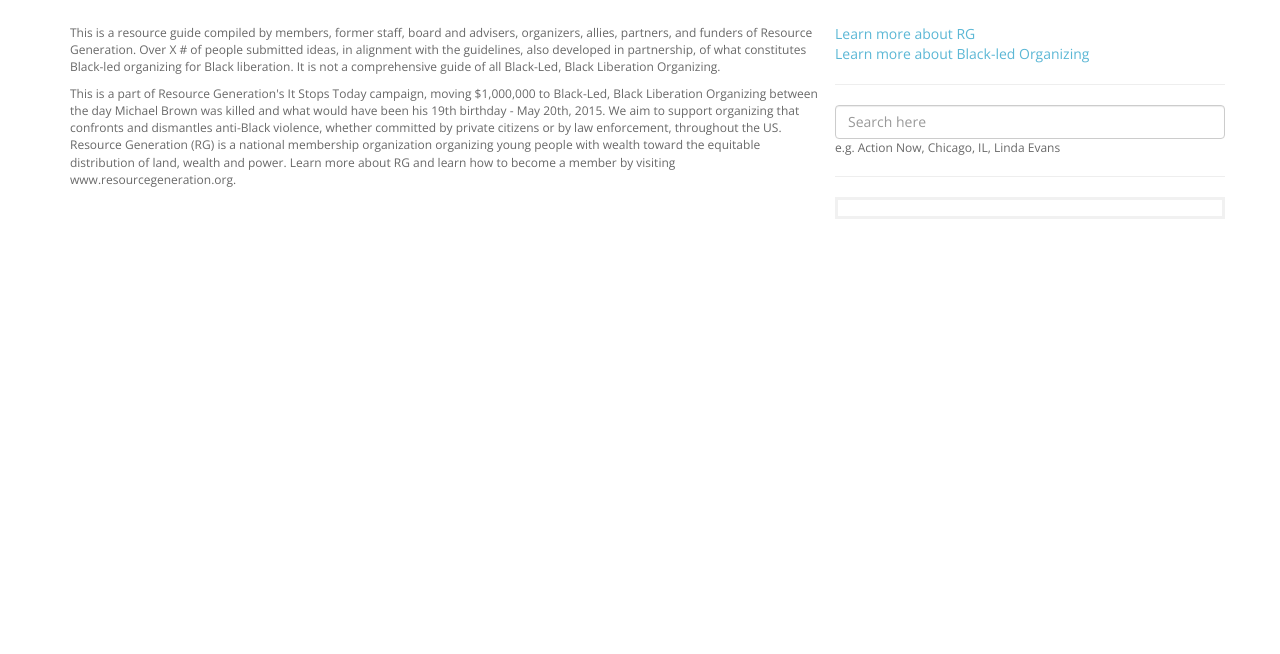
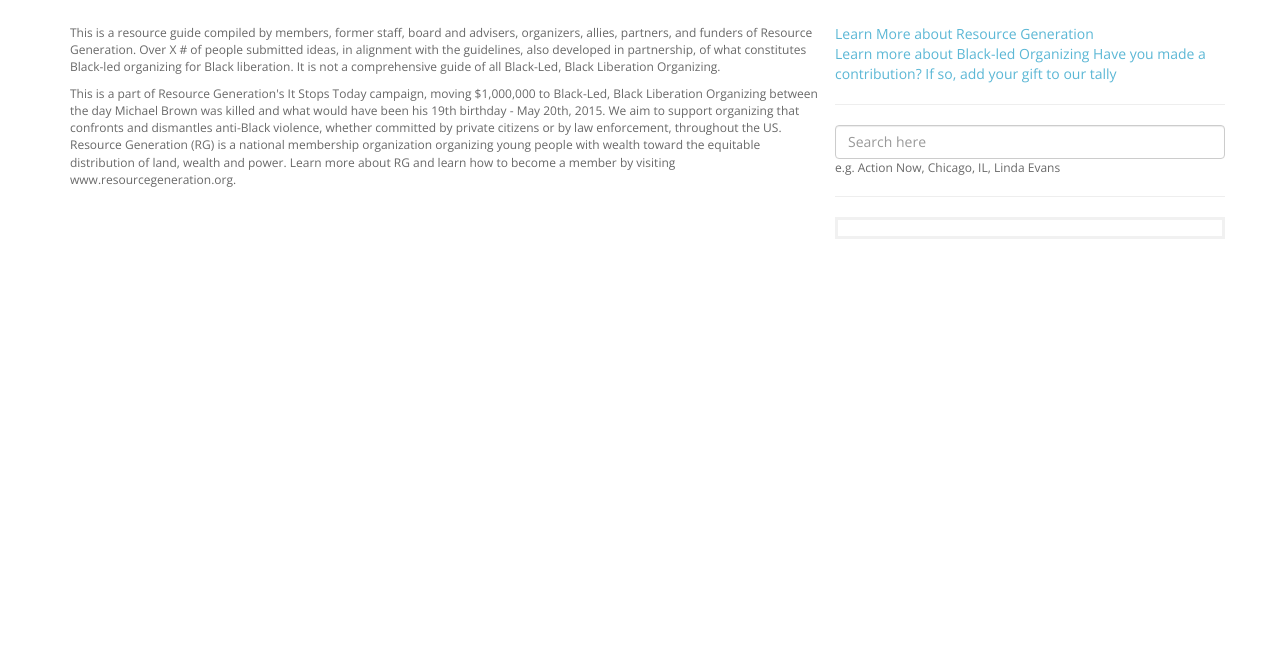
Before and after one commit to mendozao/interactive_maps, a website with bundled scripts: page app/index.html in a window 1280 px wide. Shown: the part 146-800 px from the top of the page. Built offline with nearby package versions, Linux system fonts and the light colour scheme; no server answers; a script that the page names is missing.

Commit message:
Update index.html

```diff
--- a/app/index.html
+++ b/app/index.html
@@ -32,7 +32,7 @@
       </div>
       <div id="navbar" class="collapse navbar-collapse pull-right">
         <ul class="nav navbar-nav">
-          <li><a href="#"><i class="fa fa-plus"></i> Add your organization</a></li>
+          <li><a href="https://docs.google.com/forms/d/1M9XKhUYx9_WjhyY_D-EWTnDqNzg-fuZgkXfehYEnrTI/viewform"><i class="fa fa-plus"></i> Add your organization</a></li>
         </ul>
       </div><!--/.nav-collapse -->
     </div>
@@ -59,8 +59,9 @@
       <div class="col-md-4">
 
         <div class="row">
-          <a href="http://resourcegeneration.org/get-involved/become-a-member" target="_blank">Learn more about RG</a><br>
+          <a href="http://resourcegeneration.org/get-involved/become-a-member" target="_blank">Learn More about Resource Generation</a><br>
           <a href="http://resourcegeneration.org/what-we-do/supporting-black-led-black-liberation" target="_blank">Learn more about Black-led Organizing</a>
+          <a href="https://docs.google.com/forms/d/1OnnioL8u7Jb2R_P3phzT7lCQK4PNrIbSBElGlanPb80/viewform" target="_blank">Have you made a contribution? If so, add your gift to our tally</a>
           <hr>
         </div>
 
```
